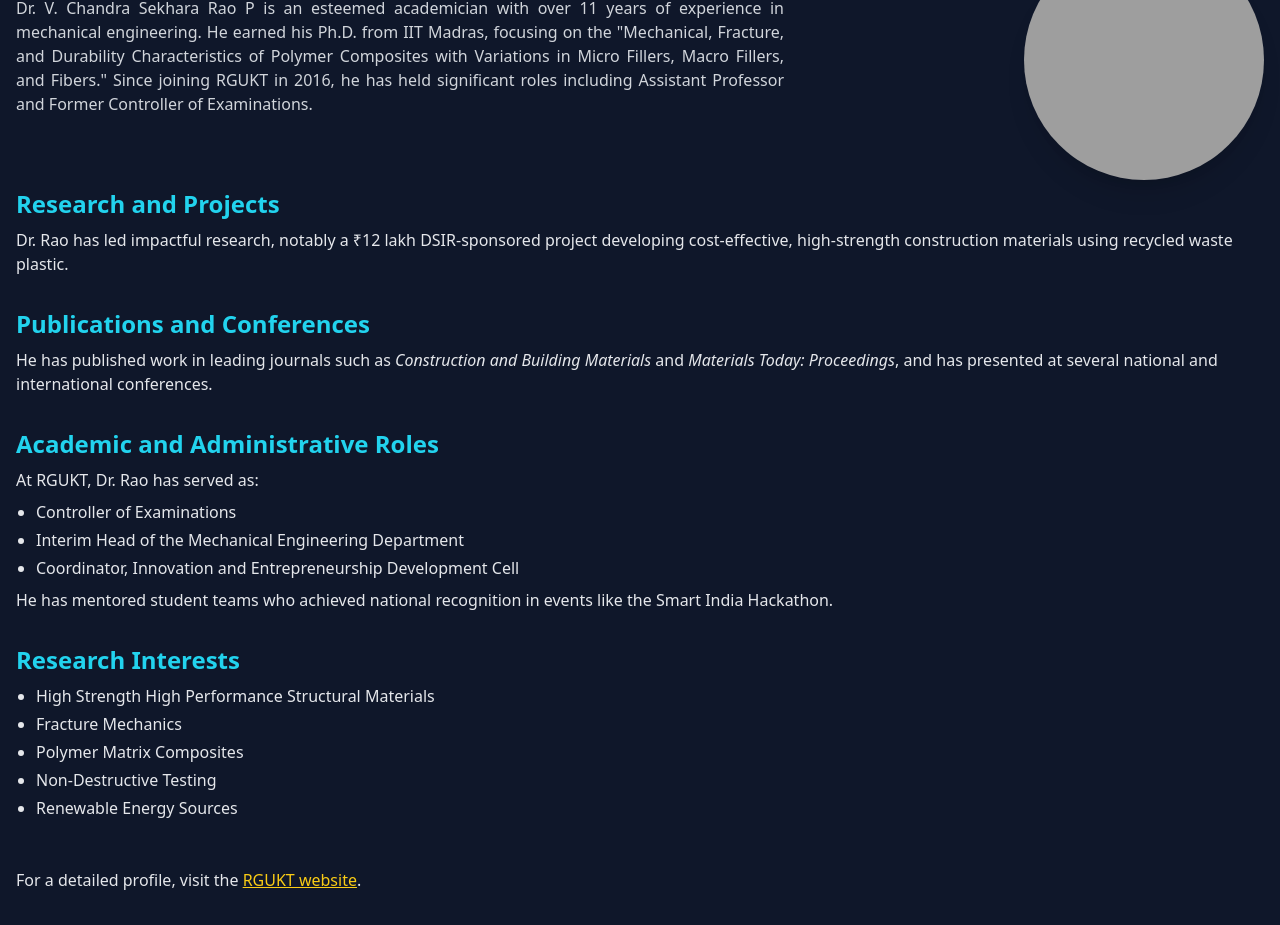
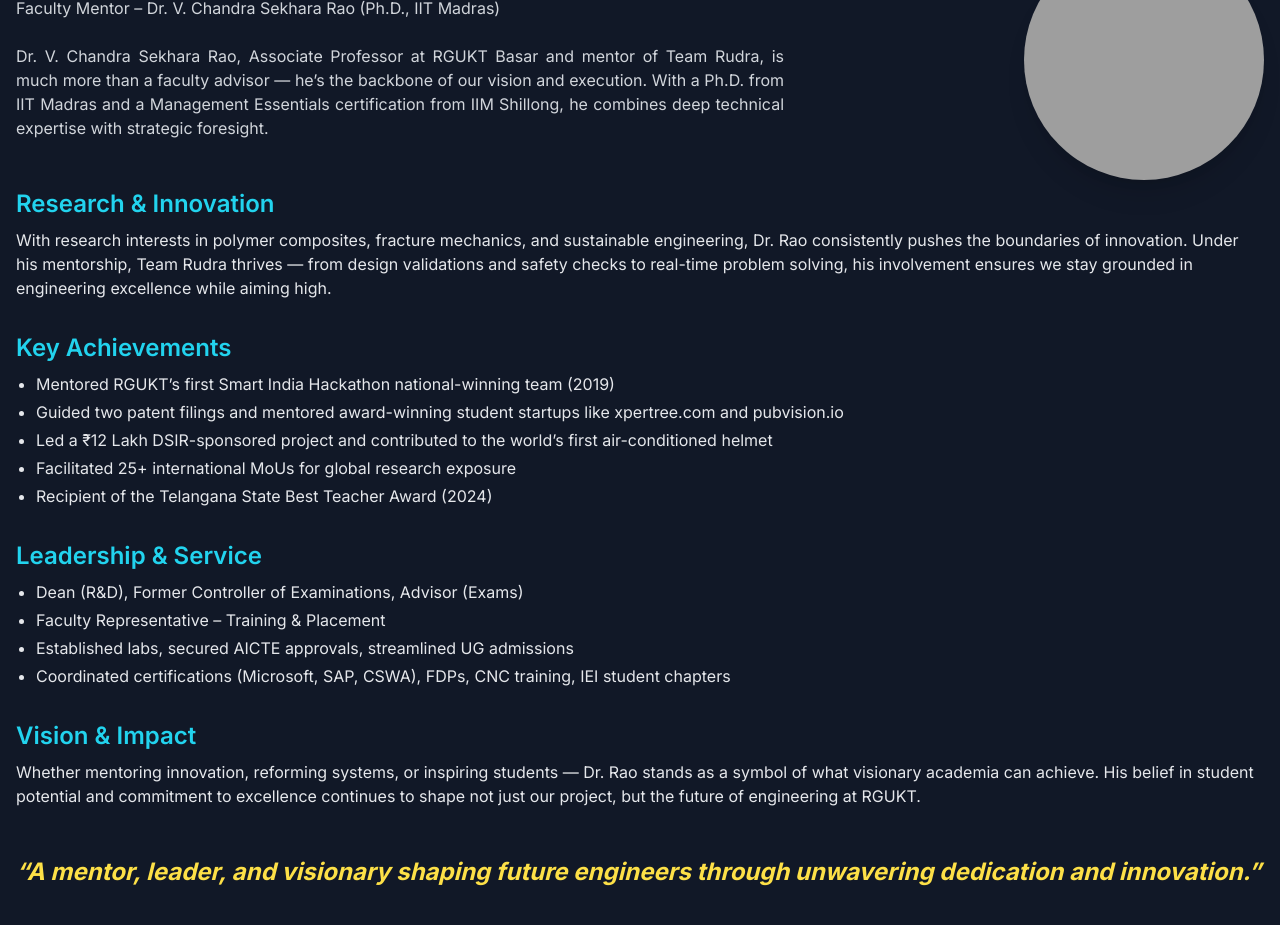
Before and after one commit to RameshBandari26/Team_Rudra, a plain HTML site: page Team_Rudra-main/facultyInfo.html in a window 1280 px wide. Shown: the part 100-1025 px from the top of the page. Drawn offline with nearby package versions, Linux system fonts and the light colour scheme; grey boxes are pictures that could not be loaded.

Commit message:
Final Commit 23/07/2025

```diff
--- a/Team_Rudra-main/facultyInfo.html
+++ b/Team_Rudra-main/facultyInfo.html
@@ -1,139 +1,91 @@
 <!DOCTYPE html>
 <html lang="en">
 <head>
-  <meta charset="UTF-8" />
-  <meta name="viewport" content="width=device-width, initial-scale=1.0"/>
+  <meta charset="UTF-8">
+  <title>Dr. V. Chandra Sekhara Rao - Profile</title>
+  <meta name="viewport" content="width=device-width, initial-scale=1.0">
+  <!-- Tailwind CSS CDN -->
+  <script src="https://cdn.tailwindcss.com"></script>
+
   <link rel="website icon" type="png" href="./images/logo1.png">
-  <title>Faculty - Dr. V. Chandra Sekhara Rao P | Team Rudra</title>
-  <script src="https://cdn.tailwindcss.com"></script>
+  <!-- Google Font -->
+  <link href="https://fonts.googleapis.com/css2?family=Inter:wght@400;600;700&display=swap" rel="stylesheet">
   <style>
-    .fade-slide {
-      opacity: 0;
-      transform: translateY(20px);
-      transition: opacity 1s ease, transform 1s ease;
-    }
-    .fade-slide.show {
-      opacity: 1;
-      transform: translateY(0);
-    }
-    .slow-spin {
-      animation: spin 1s linear infinite;
-    }
-    @keyframes spin {
-      from { transform: rotate(0deg); }
-      to { transform: rotate(360deg); }
+    body {
+      font-family: 'Inter', sans-serif;
+      background-color: #111827;
     }
   </style>
 </head>
-<body class="bg-[#0f172a] text-white font-sans min-h-screen">
+<body class="text-white">
 
-  <!-- Loader -->
-  <div id="loader" class="fixed inset-0 bg-[#0f172a] flex justify-center items-center z-50">
-    <div class="w-16 h-16 border-4 border-yellow-400 border-t-transparent rounded-full slow-spin"></div>
-  </div>
-
-  <div id="main-content" class="fade-slide hidden">
-
-
-
-    <!-- Content -->
   <div class="max-w-7xl mx-auto px-4 py-10">
 
     <!-- Profile Header -->
     <div class="flex flex-col md:flex-row items-center md:items-start mb-2">
       <div class="flex-1">
-          <h1 class="text-4xl font-bold text-red-400 mb-4">Dr. V. Chandra Sekhara Rao P</h1>
+        <h1 class="text-4xl font-bold text-red-400 mb-4">Dr. V. Chandra Sekhara Rao</h1>
         <p class="text-gray-300 mb-6 text-justify md:max-w-3xl">
-            Dr. V. Chandra Sekhara Rao P is an esteemed academician with over 11 years of experience in mechanical engineering.
-            He earned his Ph.D. from IIT Madras, focusing on the "Mechanical, Fracture, and Durability Characteristics of Polymer Composites with Variations in Micro Fillers, Macro Fillers, and Fibers."
-            Since joining RGUKT in 2016, he has held significant roles including Assistant Professor and Former Controller of Examinations.
+          Faculty Mentor – Dr. V. Chandra Sekhara Rao (Ph.D., IIT Madras) <br><br>
+          Dr. V. Chandra Sekhara Rao, Associate Professor at RGUKT Basar and mentor of Team Rudra, is much more than a faculty advisor — he’s the backbone of our vision and execution. With a Ph.D. from IIT Madras and a Management Essentials certification from IIM Shillong, he combines deep technical expertise with strategic foresight.
         </p>
       </div>
       <img src="./images/faculty.png"
      alt="Dr. Rao Photo"
      class="w-60 h-60 rounded-full object-cover shadow-xl ml-0 md:ml-10 mt-6 md:mt-0 transform transition duration-300 ease-in-out hover:scale-105 hover:shadow-[0_0_20px_#3b82f6]">
-
     </div>
 
     <!-- Sections -->
     <div class="space-y-8 text-gray-200">
+
       <div>
-          <h2 class="text-2xl font-semibold text-cyan-400 mb-2">Research and Projects</h2>
-          <p>Dr. Rao has led impactful research, notably a ₹12 lakh DSIR-sponsored project developing cost-effective, high-strength construction materials using recycled waste plastic.</p>
+        <h2 class="text-2xl font-semibold text-cyan-400 mb-2">Research & Innovation</h2>
+        <p>
+          With research interests in polymer composites, fracture mechanics, and sustainable engineering, Dr. Rao consistently pushes the boundaries of innovation. Under his mentorship, Team Rudra thrives — from design validations and safety checks to real-time problem solving, his involvement ensures we stay grounded in engineering excellence while aiming high.
+        </p>
       </div>
 
       <div>
-          <h2 class="text-2xl font-semibold text-cyan-400 mb-2">Publications and Conferences</h2>
-          <p>He has published work in leading journals such as <em>Construction and Building Materials</em> and <em>Materials Today: Proceedings</em>, and has presented at several national and international conferences.</p>
+        <h2 class="text-2xl font-semibold text-cyan-400 mb-2">Key Achievements</h2>
+        <ul class="list-disc pl-5 mt-2 space-y-1">
+          <li>Mentored RGUKT’s first Smart India Hackathon national-winning team (2019)</li>
+          <li>Guided two patent filings and mentored award-winning student startups like xpertree.com and pubvision.io</li>
+          <li>Led a ₹12 Lakh DSIR-sponsored project and contributed to the world’s first air-conditioned helmet</li>
+          <li>Facilitated 25+ international MoUs for global research exposure</li>
+          <li>Recipient of the Telangana State Best Teacher Award (2024)</li>
+        </ul>
       </div>
 
       <div>
-          <h2 class="text-2xl font-semibold text-cyan-400 mb-2">Academic and Administrative Roles</h2>
-          <p>At RGUKT, Dr. Rao has served as:</p>
+        <h2 class="text-2xl font-semibold text-cyan-400 mb-2">Leadership & Service</h2>
         <ul class="list-disc pl-5 mt-2 space-y-1">
-            <li>Controller of Examinations</li>
-            <li>Interim Head of the Mechanical Engineering Department</li>
-            <li>Coordinator, Innovation and Entrepreneurship Development Cell</li>
+          <li>Dean (R&D), Former Controller of Examinations, Advisor (Exams)</li>
+          <li>Faculty Representative – Training & Placement</li>
+          <li>Established labs, secured AICTE approvals, streamlined UG admissions</li>
+          <li>Coordinated certifications (Microsoft, SAP, CSWA), FDPs, CNC training, IEI student chapters</li>
         </ul>
-          <p class="mt-2">He has mentored student teams who achieved national recognition in events like the Smart India Hackathon.</p>
       </div>
 
       <div>
-          <h2 class="text-2xl font-semibold text-cyan-400 mb-2">Research Interests</h2>
-          <ul class="list-disc pl-5 mt-2 space-y-1">
-            <li>High Strength High Performance Structural Materials</li>
-            <li>Fracture Mechanics</li>
-            <li>Polymer Matrix Composites</li>
-            <li>Non-Destructive Testing</li>
-            <li>Renewable Energy Sources</li>
-          </ul>
-        </div>
-
-        <p class="pt-4">
-          For a detailed profile, visit the
-          <a href="https://www.rgukt.ac.in/me-faculty-chandrashekhar.html" class="text-yellow-400 underline hover:text-yellow-500">RGUKT website</a>.
+        <h2 class="text-2xl font-semibold text-cyan-400 mb-2">Vision & Impact</h2>
+        <p>
+          Whether mentoring innovation, reforming systems, or inspiring students — Dr. Rao stands as a symbol of what visionary academia can achieve. His belief in student potential and commitment to excellence continues to shape not just our project, but the future of engineering at RGUKT.
         </p>
       </div>
 
-      <div class="text-2xl font-bold text-center px-4 mt-10">
-        “Our faculty didn’t build the car — they built the mindset. A mindset to question, to create, and to own every inch of this machine — a mindset we, the students, turned into reality”
+      <p class="pt-4 italic text-yellow-300 font-bold text-2xl">
+        “A mentor, leader, and visionary shaping future engineers through unwavering dedication and innovation.”
+      </p>
     </div>
 
-
-      <!-- Back Button at Bottom -->
+    <!-- Back Button -->
     <div class="flex justify-end mt-10">
       <a href="./GuidingAthu.html" class="bg-red-400 hover:bg-yellow-500 text-black font-semibold py-2 px-4 rounded shadow-md transition duration-300">
         ← Back
       </a>
     </div>
-    </div>
 
   </div>
 
-  <!-- Script -->
-  <script>
-    window.addEventListener('load', () => {
-      const loader = document.getElementById('loader');
-      const content = document.getElementById('main-content');
-
-      setTimeout(() => {
-        loader.style.opacity = '0';
-        loader.style.transition = 'opacity 0.5s ease';
-        setTimeout(() => {
-          loader.style.display = 'none';
-          content.classList.remove('hidden');
-          setTimeout(() => {
-            content.classList.add('show');
-          }, 100);
-        }, 500);
-      }, 700);
-    });
-
-     // Hamburger Menu Toggle
-  function toggleMenu() {
-    document.getElementById('navMenu').classList.toggle('hidden');
-  }
-  </script>
-
 </body>
 </html>
```
Also changed, not shown: Team_Rudra-main/Contact.html (+16 -9 lines), Team_Rudra-main/hod.html (+4 -2 lines), Team_Rudra-main/index.html (+9 -7 lines), Team_Rudra-main/osd.html (+4 -2 lines), Team_Rudra-main/teamMembers.html (+14 -12 lines), Team_Rudra-main/vc.html (+4 -2 lines), Team_Rudra-main/vehicle.html (+2 -0 lines), Team_Rudra-main/images/Solidworks.jpg (deleted), Team_Rudra-main/images/car.jpeg.jpg (deleted), Team_Rudra-main/images/image.png (deleted), Team_Rudra-main/images/logo.jpg (deleted), Team_Rudra-main/images/verified.svg (deleted), 1 other file. Lines whose indentation alone changed are shown as unchanged.
